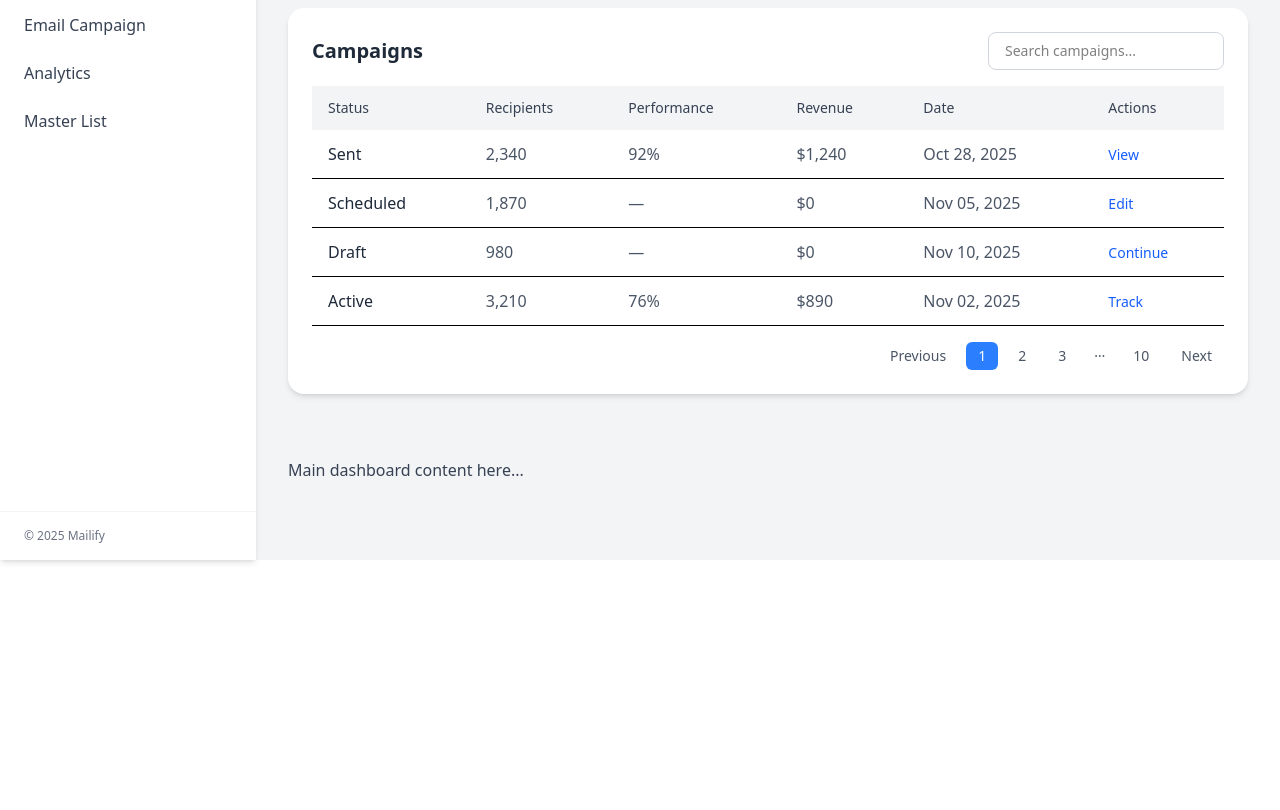
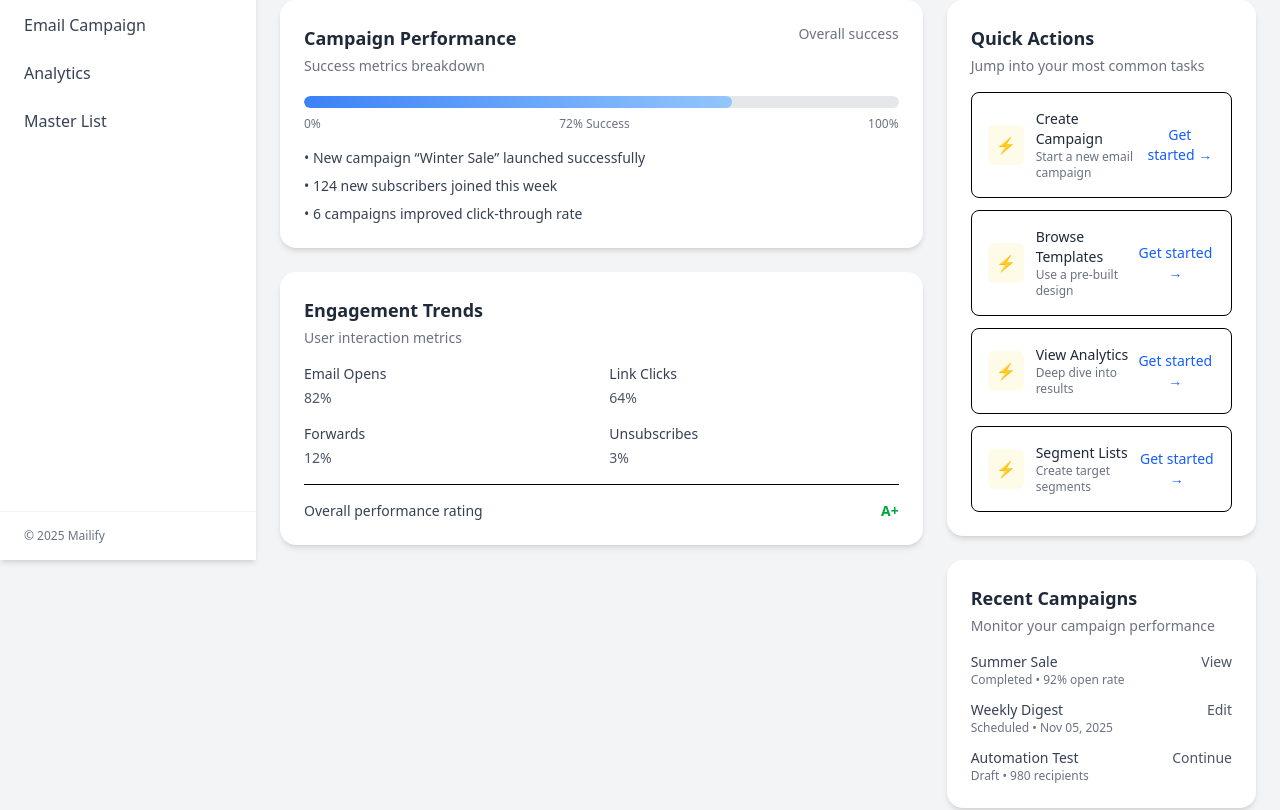
Before and after one commit to Srinath172/email-dashboard, a React app: page / in a window 1280 px wide. Shown: the part 240-1050 px from the top of the page. Before the commit the page ends 800 px from the top, so only its background shows below. Built offline with nearby package versions, Linux system fonts and the light colour scheme; the HTML template or start-up script is replaced by a standard one.

Commit message:
Updated UI and central analytics fixes

```diff
--- a/src/components/CentralAnalytics.jsx
+++ b/src/components/CentralAnalytics.jsx
@@ -1,70 +1,163 @@
 import React from "react";
 
 const CentralAnalytics = () => {
-  const campaigns = [
-    { status: "Sent", recipients: "2,340", performance: "92%", revenue: "$1,240", date: "Oct 28, 2025", actions: "View" },
-    { status: "Scheduled", recipients: "1,870", performance: "—", revenue: "$0", date: "Nov 05, 2025", actions: "Edit" },
-    { status: "Draft", recipients: "980", performance: "—", revenue: "$0", date: "Nov 10, 2025", actions: "Continue" },
-    { status: "Active", recipients: "3,210", performance: "76%", revenue: "$890", date: "Nov 02, 2025", actions: "Track" },
-  ];
+  return (
+    <div className="px-6 py-6 bg-gray-100">
+      <div className="max-w-[1200px] mx-auto grid grid-cols-1 lg:grid-cols-3 gap-6">
+        {/* Left column (spans 2 cols on large screens) */}
+        <div className="lg:col-span-2 space-y-6">
+          {/* Campaign Performance */}
+          <div className="bg-white rounded-2xl shadow-md p-6">
+            <div className="flex items-start justify-between">
+              <div>
+                <h3 className="text-lg font-semibold text-gray-800">Campaign Performance</h3>
+                <p className="text-sm text-gray-500 mt-1">Success metrics breakdown</p>
+              </div>
+              <div className="text-sm text-gray-500">Overall success</div>
+            </div>
 
-  return (
-    <div className="p-8">
-      {/* Section Header */}
-      <div className="bg-white p-6 rounded-2xl shadow-md">
-        <div className="flex justify-between items-center mb-4">
-          <h2 className="text-xl font-semibold text-gray-800">Campaigns</h2>
-          <input
-            type="text"
-            placeholder="Search campaigns..."
-            className="border border-gray-300 rounded-lg px-4 py-2 text-sm focus:ring-2 focus:ring-blue-500 outline-none"
-          />
+            {/* Visual success rate indicator (simple bar) */}
+            <div className="mt-5">
+              <div className="w-full bg-gray-200 rounded-full h-3 overflow-hidden">
+                <div className="h-3 rounded-full" style={{ width: "72%", background: "linear-gradient(90deg,#3b82f6,#93c5fd)" }} />
+              </div>
+              <div className="flex justify-between text-xs text-gray-500 mt-2">
+                <span>0%</span>
+                <span>72% Success</span>
+                <span>100%</span>
+              </div>
+            </div>
+
+            {/* Recent activities */}
+            <ul className="mt-4 space-y-2 text-sm text-gray-700">
+              <li>• New campaign “Winter Sale” launched successfully</li>
+              <li>• 124 new subscribers joined this week</li>
+              <li>• 6 campaigns improved click-through rate</li>
+            </ul>
+          </div>
+
+          {/* Engagement Trends */}
+          <div className="bg-white rounded-2xl shadow-md p-6">
+            <h3 className="text-lg font-semibold text-gray-800">Engagement Trends</h3>
+            <p className="text-sm text-gray-500 mt-1">User interaction metrics</p>
+
+            <div className="mt-4 grid grid-cols-2 gap-4 text-sm text-gray-700">
+              <div>
+                <div className="font-medium">Email Opens</div>
+                <div className="text-gray-600 mt-1">82%</div>
+              </div>
+              <div>
+                <div className="font-medium">Link Clicks</div>
+                <div className="text-gray-600 mt-1">64%</div>
+              </div>
+              <div>
+                <div className="font-medium">Forwards</div>
+                <div className="text-gray-600 mt-1">12%</div>
+              </div>
+              <div>
+                <div className="font-medium">Unsubscribes</div>
+                <div className="text-gray-600 mt-1">3%</div>
+              </div>
+            </div>
+
+            <div className="mt-4 border-t pt-4 flex items-center justify-between">
+              <div className="text-sm text-gray-700">Overall performance rating</div>
+              <div className="text-sm font-semibold text-green-600">A+</div>
+            </div>
+          </div>
         </div>
 
-        {/* Campaigns Table */}
-        <div className="overflow-x-auto">
-          <table className="w-full text-left border-collapse">
-            <thead>
-              <tr className="bg-gray-100 text-gray-700">
-                <th className="py-3 px-4 text-sm font-medium">Status</th>
-                <th className="py-3 px-4 text-sm font-medium">Recipients</th>
-                <th className="py-3 px-4 text-sm font-medium">Performance</th>
-                <th className="py-3 px-4 text-sm font-medium">Revenue</th>
-                <th className="py-3 px-4 text-sm font-medium">Date</th>
-                <th className="py-3 px-4 text-sm font-medium">Actions</th>
-              </tr>
-            </thead>
-            <tbody>
-              {campaigns.map((item, index) => (
-                <tr
-                  key={index}
-                  className="border-b hover:bg-gray-50 transition-colors"
-                >
-                  <td className="py-3 px-4 text-gray-800">{item.status}</td>
-                  <td className="py-3 px-4 text-gray-600">{item.recipients}</td>
-                  <td className="py-3 px-4 text-gray-600">{item.performance}</td>
-                  <td className="py-3 px-4 text-gray-600">{item.revenue}</td>
-                  <td className="py-3 px-4 text-gray-600">{item.date}</td>
-                  <td className="py-3 px-4">
-                    <button className="text-blue-600 hover:underline text-sm">
-                      {item.actions}
-                    </button>
-                  </td>
-                </tr>
-              ))}
-            </tbody>
-          </table>
-        </div>
+        {/* Right column */}
+        <div className="space-y-6">
+          {/* Quick Actions */}
+          <div className="bg-white rounded-2xl shadow-md p-6">
+            <h3 className="text-lg font-semibold text-gray-800">Quick Actions</h3>
+            <p className="text-sm text-gray-500 mt-1">Jump into your most common tasks</p>
 
-        {/* Pagination */}
-        <div className="flex justify-end mt-4 space-x-2 text-sm text-gray-600">
-          <button className="px-3 py-1 rounded-md hover:bg-gray-100">Previous</button>
-          <button className="px-3 py-1 bg-blue-500 text-white rounded-md">1</button>
-          <button className="px-3 py-1 hover:bg-gray-100">2</button>
-          <button className="px-3 py-1 hover:bg-gray-100">3</button>
-          <span className="px-2">…</span>
-          <button className="px-3 py-1 hover:bg-gray-100">10</button>
-          <button className="px-3 py-1 rounded-md hover:bg-gray-100">Next</button>
+            <div className="mt-4 grid grid-cols-1 gap-3">
+              <div className="border rounded-lg p-4 flex items-center justify-between">
+                <div className="flex items-center space-x-3">
+                  <div className="p-2 rounded-md bg-yellow-50 text-yellow-600">⚡</div>
+                  <div>
+                    <div className="text-sm font-medium text-gray-800">Create Campaign</div>
+                    <div className="text-xs text-gray-500">Start a new email campaign</div>
+                  </div>
+                </div>
+                <button className="text-sm text-blue-600">Get started →</button>
+              </div>
+
+              <div className="border rounded-lg p-4 flex items-center justify-between">
+                <div className="flex items-center space-x-3">
+                  <div className="p-2 rounded-md bg-yellow-50 text-yellow-600">⚡</div>
+                  <div>
+                    <div className="text-sm font-medium text-gray-800">Browse Templates</div>
+                    <div className="text-xs text-gray-500">Use a pre-built design</div>
+                  </div>
+                </div>
+                <button className="text-sm text-blue-600">Get started →</button>
+              </div>
+
+              <div className="border rounded-lg p-4 flex items-center justify-between">
+                <div className="flex items-center space-x-3">
+                  <div className="p-2 rounded-md bg-yellow-50 text-yellow-600">⚡</div>
+                  <div>
+                    <div className="text-sm font-medium text-gray-800">View Analytics</div>
+                    <div className="text-xs text-gray-500">Deep dive into results</div>
+                  </div>
+                </div>
+                <button className="text-sm text-blue-600">Get started →</button>
+              </div>
+
+              <div className="border rounded-lg p-4 flex items-center justify-between">
+                <div className="flex items-center space-x-3">
+                  <div className="p-2 rounded-md bg-yellow-50 text-yellow-600">⚡</div>
+                  <div>
+                    <div className="text-sm font-medium text-gray-800">Segment Lists</div>
+                    <div className="text-xs text-gray-500">Create target segments</div>
+                  </div>
+                </div>
+                <button className="text-sm text-blue-600">Get started →</button>
+              </div>
+            </div>
+          </div>
+
+          {/* Recent Campaigns */}
+          <div className="bg-white rounded-2xl shadow-md p-6">
+            <h3 className="text-lg font-semibold text-gray-800">Recent Campaigns</h3>
+            <p className="text-sm text-gray-500 mt-1">Monitor your campaign performance</p>
+
+            <ul className="mt-4 space-y-3 text-sm text-gray-700">
+              <li>
+                <div className="flex justify-between">
+                  <div>
+                    <div className="font-medium">Summer Sale</div>
+                    <div className="text-xs text-gray-500">Completed • 92% open rate</div>
+                  </div>
+                  <div className="text-sm text-gray-600">View</div>
+                </div>
+              </li>
+
+              <li>
+                <div className="flex justify-between">
+                  <div>
+                    <div className="font-medium">Weekly Digest</div>
+                    <div className="text-xs text-gray-500">Scheduled • Nov 05, 2025</div>
+                  </div>
+                  <div className="text-sm text-gray-600">Edit</div>
+                </div>
+              </li>
+
+              <li>
+                <div className="flex justify-between">
+                  <div>
+                    <div className="font-medium">Automation Test</div>
+                    <div className="text-xs text-gray-500">Draft • 980 recipients</div>
+                  </div>
+                  <div className="text-sm text-gray-600">Continue</div>
+                </div>
+              </li>
+            </ul>
+          </div>
         </div>
       </div>
     </div>
--- a/src/components/Dashboard.jsx
+++ b/src/components/Dashboard.jsx
@@ -18,6 +18,28 @@ const Dashboard = () => {
         {/* KPI Cards Section */}
         <KPISection />
         <CentralAnalytics />
+        {/* ---- Central Analytics Section ---- */}
+<div className="px-6 mt-6">
+  <h2 className="text-xl font-semibold text-gray-800 mb-4">Central Analytics</h2>
+
+  <div className="grid grid-cols-1 md:grid-cols-3 gap-6">
+    <div className="bg-white rounded-2xl shadow p-6">
+      <h3 className="text-gray-500 text-sm font-medium">Total Messages Sent</h3>
+      <p className="text-3xl font-bold mt-2">145,230</p>
+    </div>
+
+    <div className="bg-white rounded-2xl shadow p-6">
+      <h3 className="text-gray-500 text-sm font-medium">Total Campaigns</h3>
+      <p className="text-3xl font-bold mt-2">76</p>
+    </div>
+
+    <div className="bg-white rounded-2xl shadow p-6">
+      <h3 className="text-gray-500 text-sm font-medium">Overall Engagement</h3>
+      <p className="text-3xl font-bold mt-2">72%</p>
+    </div>
+  </div>
+</div>
+
 
         {/* Main Dashboard Placeholder */}
         <div className="p-8 text-gray-700">
```
Also changed, not shown: src/components/KPISection.jsx (line endings or trailing spaces).
